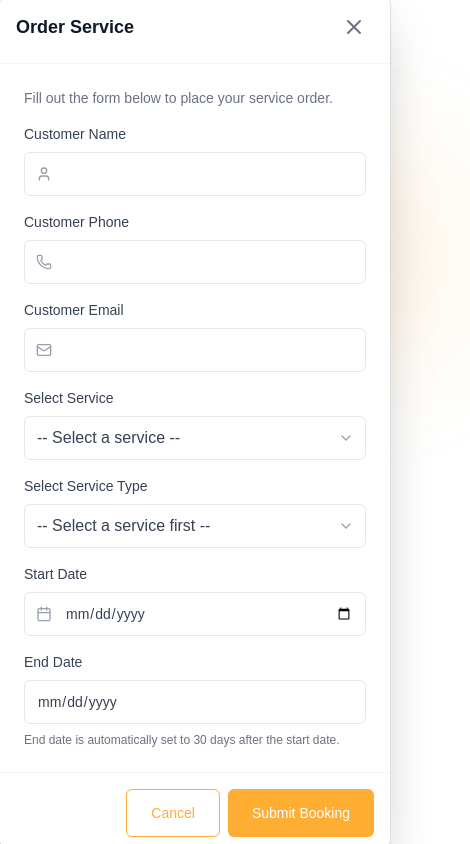
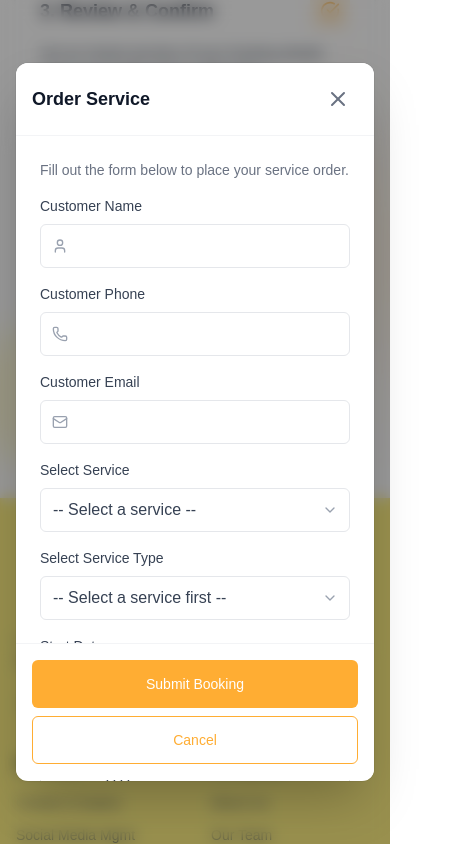
Before and after one commit to DGDev-ID/joyze-creative, a Next.js app: page /booking in a window 390 px wide. Both pictures are taken after a click on the button "Start Your Booking Journey". Shown: the part 1379-2223 px from the top of the page, 470 px wide, since content can reach past the window. Built offline with nearby package versions, Linux system fonts and the light colour scheme.

Commit message:
fix: modal responsive

```diff
--- a/app/globals.css
+++ b/app/globals.css
@@ -36,6 +36,11 @@ body {
   font-family: Arial, Helvetica, sans-serif;
 }
 
+/* Prevent horizontal overflow on small screens */
+html, body {
+  overflow-x: hidden;
+}
+
 /* Floating blob animation used for decorative background blobs */
 @keyframes float {
   0% {
--- a/components/ui/BookingModal.tsx
+++ b/components/ui/BookingModal.tsx
@@ -146,14 +146,15 @@ export default function BookingModal({ open, onClose, services, initial = {}, on
       open={open}
       onClose={onClose}
       title="Order Service"
-      footer={(
-        <div className="flex justify-end gap-2">
-          <Button variant="primary-line" onClick={onClose}>Cancel</Button>
-          <Button variant="primary" onClick={handleSubmit(submit)}>Submit Booking</Button>
+        size="md"
+        footer={(
+        <div className="flex flex-col-reverse sm:flex-row sm:justify-end gap-2">
+          <Button variant="primary-line" className="w-full sm:w-auto" onClick={onClose}>Cancel</Button>
+          <Button variant="primary" className="w-full sm:w-auto" onClick={handleSubmit(submit)}>Submit Booking</Button>
         </div>
       )}
     >
-      <form className="space-y-4 text-left" onSubmit={handleSubmit(submit)}>
+  <form className="space-y-4 text-left min-w-0" onSubmit={handleSubmit(submit)}>
         <p className="text-sm text-gray-500">Fill out the form below to place your service order.</p>
 
         <div>
@@ -167,7 +168,7 @@ export default function BookingModal({ open, onClose, services, initial = {}, on
           />
         </div>
 
-        <div className="grid grid-cols-1 sm:grid-cols-2 gap-4">
+  <div className="grid grid-cols-1 sm:grid-cols-2 gap-4 min-w-0">
           <Input
             label="Customer Phone"
             type="tel"
@@ -188,7 +189,7 @@ export default function BookingModal({ open, onClose, services, initial = {}, on
           />
         </div>
 
-        <div className="grid grid-cols-1 sm:grid-cols-2 gap-4">
+  <div className="grid grid-cols-1 sm:grid-cols-2 gap-4 min-w-0">
           <div>
             <Select
               id="service-select"
--- a/components/ui/Modal.tsx
+++ b/components/ui/Modal.tsx
@@ -76,7 +76,7 @@ export default function Modal({
     sm: "max-w-xl",
     md: "max-w-2xl",
     lg: "max-w-4xl",
-    full: "w-full max-w-5xl mx-4",
+    full: "w-full max-w-5xl",
   }[size];
 
   const node = (
@@ -106,7 +106,7 @@ export default function Modal({
             animate={{ opacity: 1, y: 0, scale: 1 }}
             exit={{ opacity: 0, y: 8, scale: 0.98 }}
             transition={{ type: "spring", stiffness: 300, damping: 28 }}
-            className={`relative z-10 w-full ${maxWidth}`}
+            className={`relative z-10 w-full ${maxWidth} px-4`}
             role="dialog"
             aria-modal="true"
             aria-label={typeof title === "string" ? title : undefined}
@@ -114,9 +114,9 @@ export default function Modal({
             <div
               ref={dialogRef}
               tabIndex={-1}
-              className="bg-white rounded-xl shadow-2xl overflow-hidden ring-1 ring-black/5"
+              className="bg-white rounded-xl shadow-2xl overflow-auto max-h-[85vh] ring-1 ring-black/5"
             >
-              <div className="flex items-center justify-between p-4 border-b border-gray-100">
+              <div className="sticky top-0 z-20 bg-white flex items-center justify-between p-4 border-b border-gray-100">
                 <div className="text-lg font-semibold text-gray-900">{title}</div>
                 <button
                   onClick={onClose}
@@ -127,9 +127,13 @@ export default function Modal({
                 </button>
               </div>
 
-              <div className="p-6 text-gray-700">{children}</div>
+              <div className="p-6 text-gray-700 pb-5 sm:pb-6">{children}</div>
 
-              {footer && <div className="p-4 border-t border-gray-100">{footer}</div>}
+              {footer && (
+                <div className="p-4 border-t border-gray-100 bg-white sticky bottom-0 z-10">
+                  {footer}
+                </div>
+              )}
             </div>
           </motion.div>
         </motion.div>
```
